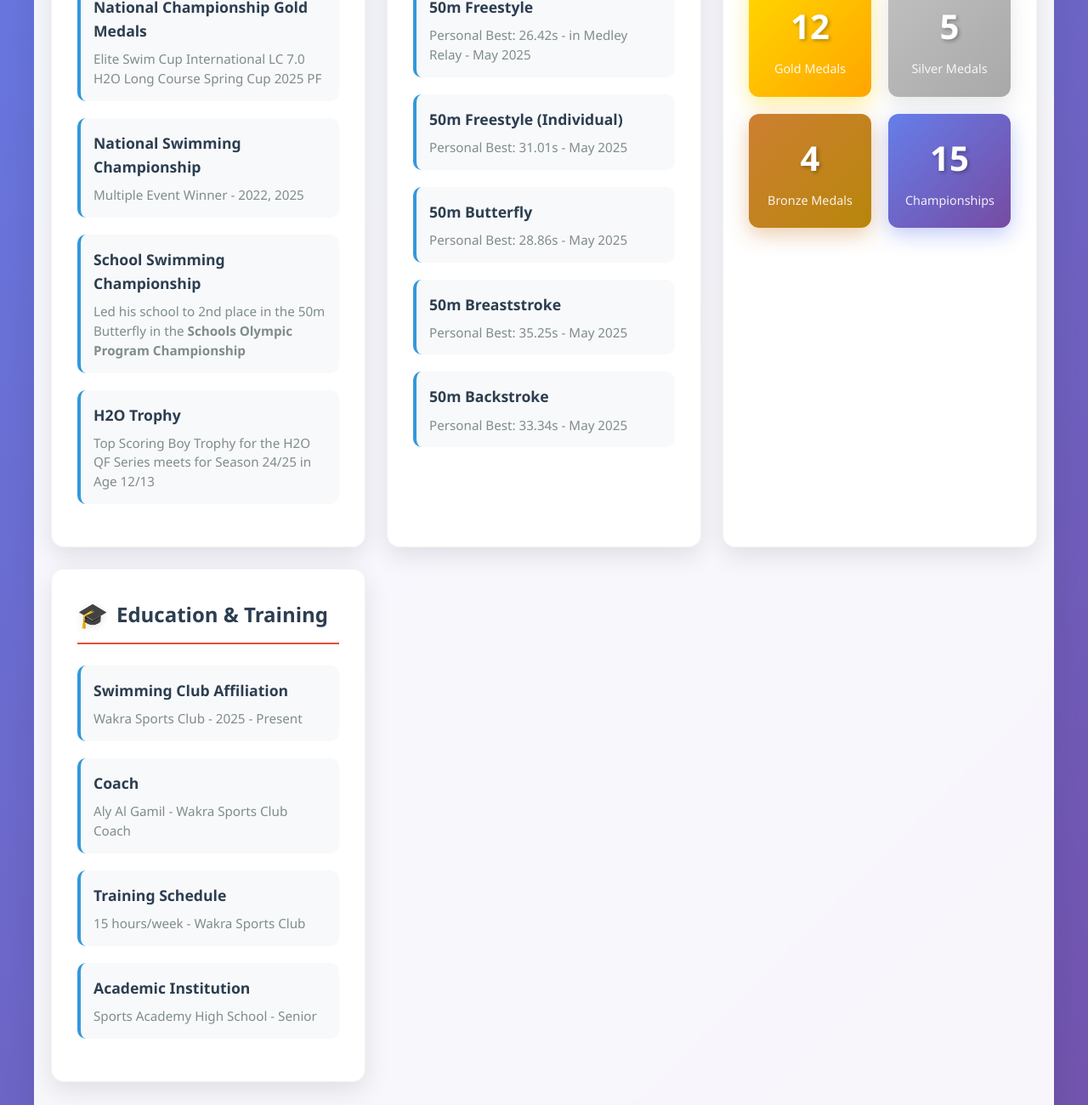
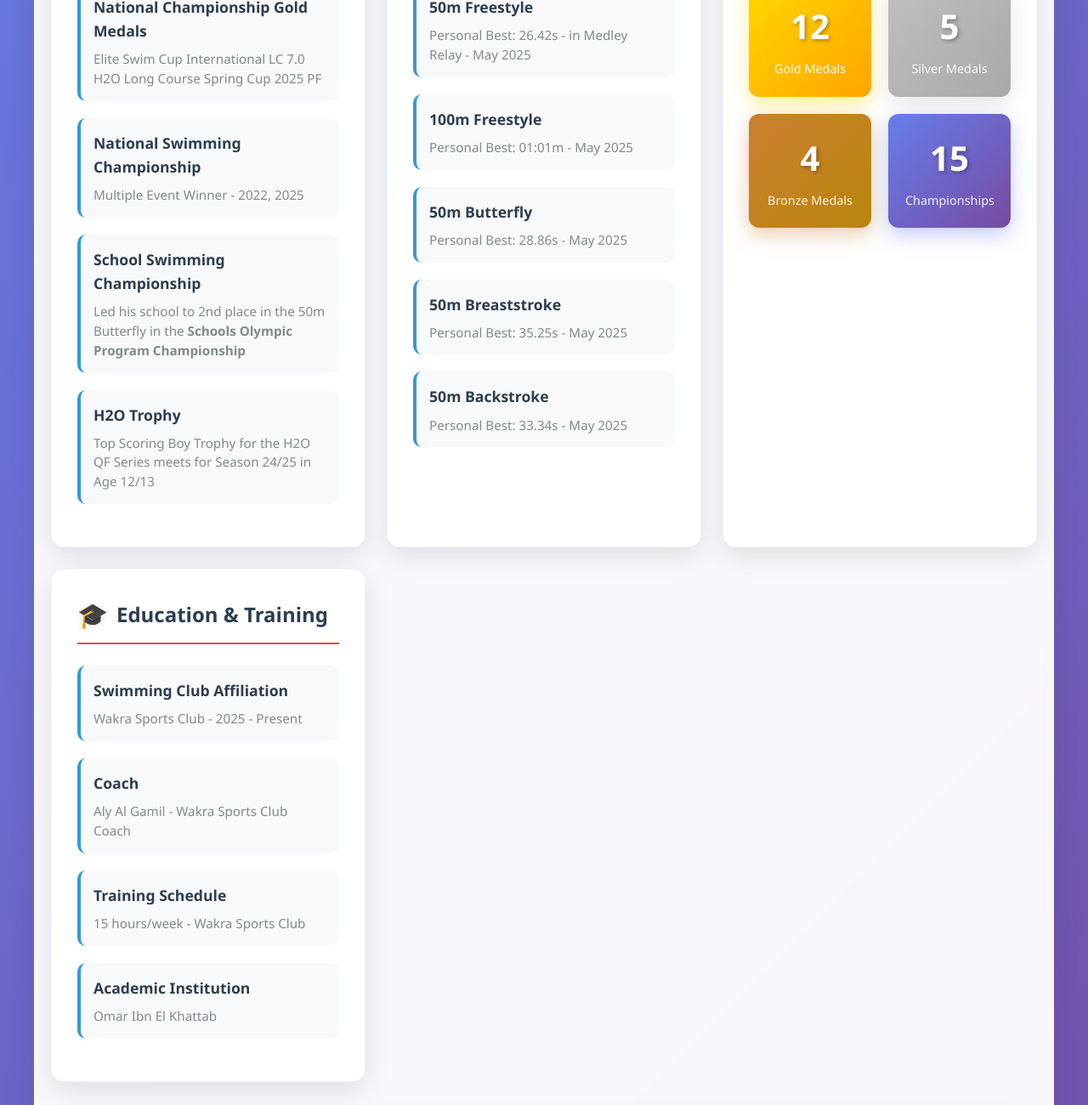
Before and after one commit to Eslamhassan81/omar-athlete-profile, a plain HTML site: page index.html in a window 1280 px wide. Shown: the part 540-1840 px from the top of the page at 85% size. Drawn offline with Linux system fonts and the light colour scheme.

Commit message:
index.html

```diff
--- a/index.html
+++ b/index.html
@@ -397,8 +397,8 @@
                 </div>
 
                 <div class="record-item">
-                    <div class="achievement-title">50m Freestyle (Individual)</div>
-                    <div class="achievement-details">Personal Best: 31.01s - May 2025</div>
+                    <div class="achievement-title">100m Freestyle </div>
+                    <div class="achievement-details">Personal Best: 01:01m - May 2025</div>
                 </div>
 
                 <div class="record-item">
@@ -459,7 +459,7 @@
 
                 <div class="achievement-item">
                     <div class="achievement-title">Academic Institution</div>
-                    <div class="achievement-details">Sports Academy High School - Senior</div>
+                    <div class="achievement-details">Omar Ibn El Khattab </div>
                 </div>
             </div>
         </div>
```
